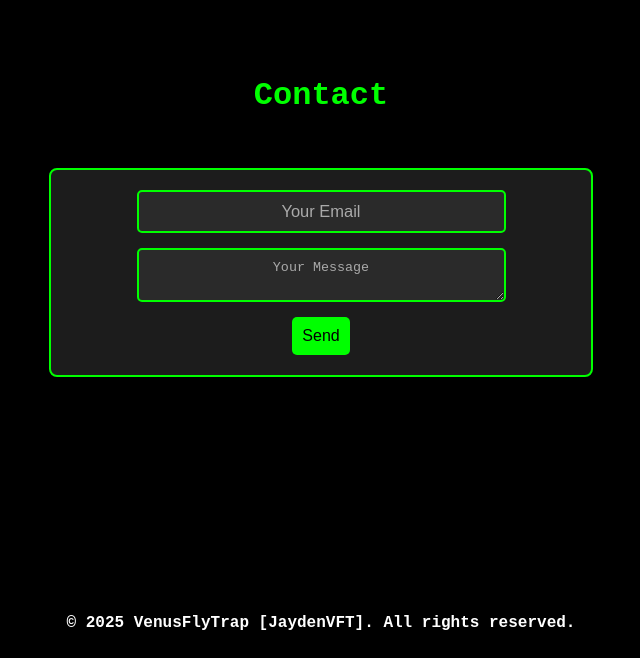
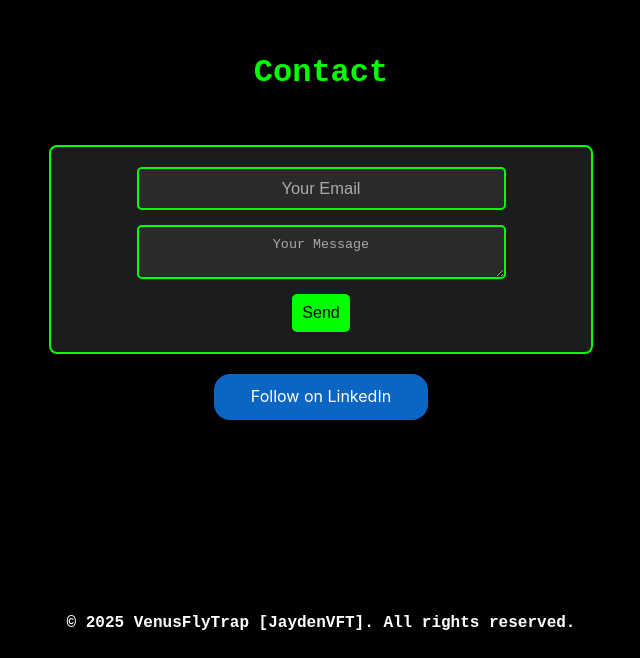
Before and after one commit to VFT369/Personal-Website, a plain HTML site: page index.html in a window 1280 px wide. Shown: the part 1690-2348 px from the top of the page, without its empty margins (319-959 px from the left). Drawn offline with Linux system fonts and the light colour scheme.

Commit message:
Add files via upload

```diff
--- a/index.html
+++ b/index.html
@@ -3,7 +3,7 @@
 <head>
     <meta charset="UTF-8">
     <meta name="viewport" content="width=device-width, initial-scale=1.0">
-    <title>Jayden[VFT] - Cybersecurity Expert</title>
+    <title>Jayden[VFT] - Cybersecurity Researcher</title>
     <link rel="stylesheet" href="css/styles.css">
     <script src="js/script.js" defer></script>
 </head>
@@ -70,6 +70,27 @@ ____   ____                         ___________          ___________
                 <textarea name="message" placeholder="Your Message" required></textarea>
                 <button type="submit">Send</button>
             </form>
+
+
+
+      <style>
+        .libutton {
+          display: flex;
+          flex-direction: column;
+          justify-content: center;
+          padding: 7px;
+          text-align: center;
+          outline: none;
+          text-decoration: none !important;
+          color: #ffffff !important;
+          width: 200px;
+          height: 32px;
+          border-radius: 16px;
+          background-color: #0A66C2;
+          font-family: "SF Pro Text", Helvetica, sans-serif;
+        }
+      </style>
+            <a class="libutton" href="https://www.linkedin.com/comm/mynetwork/discovery-see-all?usecase=PEOPLE_FOLLOWS&followMember=vft369" target="_blank">Follow on LinkedIn</a>
         </section>
     </main>
 
```
